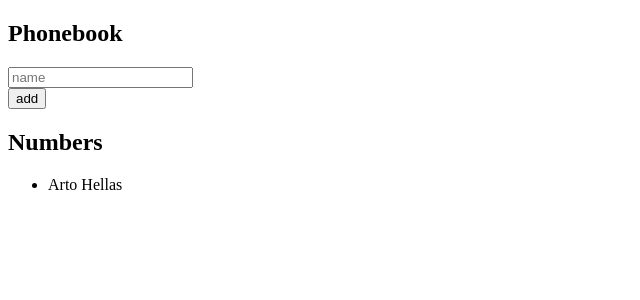
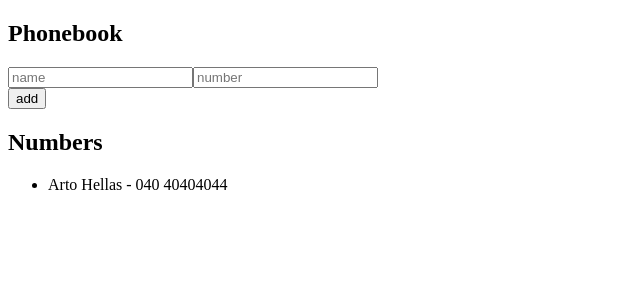
Before and after one commit to MaRo727/2.6tht-eteenpain, a React (Create React App) app: page / in a window 1280 px wide. Shown: the top 300 px of the page, without its empty margins (0-640 px from the left). Built offline with nearby package versions, Linux system fonts and the light colour scheme.

Commit message:
2.8 valmis

```diff
--- a/src/App.jsx
+++ b/src/App.jsx
@@ -3,23 +3,33 @@ import { useState } from 'react'
 
 const App = () => {
   const [persons, setPersons] = useState([
-    { name: 'Arto Hellas' }
+    {
+      name: 'Arto Hellas',
+      number: "040 40404044"
+    }
   ])
   const [newName, setNewName] = useState('')
-
+  const [newNumber, setNewNumber] = useState("")
   const handleInputChange = (event) => {
     setNewName(event.target.value)
+  }
+  const handleNumberInputChange = (event) => {
+    setNewNumber(event.target.value)
   }
 
   const giveName = (event) => {
   event.preventDefault()
   //person.some tarkistaa, että matchaakö jokin ja jos joo niin se palauttaa true arvon ja console.logaa nocando
     if(persons.some((person) => person.name === newName)) {
-      alert("noCAndo")
+      alert("no can do")
     } else {
       const newPerson = { name: newName }
-      setPersons ([...persons, newPerson])
+      const newPhone = { number: newNumber }
+      const bigObject = {...newPerson, ...newPhone}
+      setPersons ([...persons, bigObject])
       console.log(newName)
+      console.log(newNumber)
+      console.log(persons)
     }
     }
   return (
@@ -32,6 +42,12 @@ const App = () => {
           type="text"
           value={newName}
           onChange={handleInputChange}/>
+
+          <input
+          placeholder='number'
+          type="text"
+          value={newNumber}
+          onChange={handleNumberInputChange}/>
         </div>
         <div>
           <button type="submit" onClick={giveName}>add</button>
@@ -40,7 +56,7 @@ const App = () => {
       <h2>Numbers</h2>
       <ul>
         {persons.map((person, index) => (
-          <li key={index}>{person.name}</li>
+          <li key={index}>{person.name} - {person.number}</li>
         ))}
       </ul>
     </div>
```
